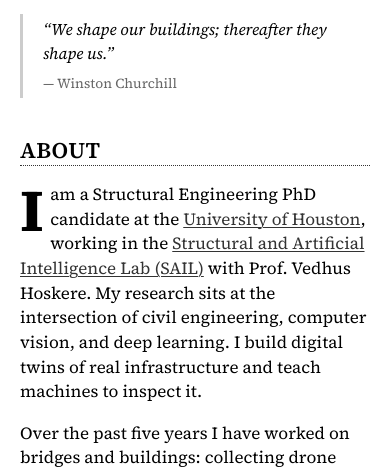
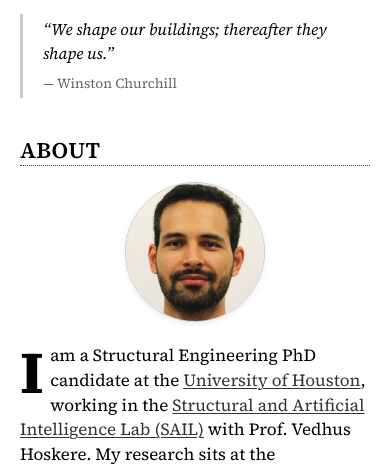
Before and after one commit to asadjan1801/asadrahman.org, a plain HTML site: page index.html in a window 390 px wide. Shown: the part 646-1115 px from the top of the page. Drawn offline with nearby package versions, Linux system fonts and the light colour scheme.

Commit message:
Add headshot and favicon

```diff
--- a/index.html
+++ b/index.html
@@ -11,6 +11,9 @@
 <meta property="og:description" content="Structural Engineering PhD candidate. Digital twins, seismic hazard, deep learning for structures." />
 <meta property="og:type" content="website" />
 <meta property="og:url" content="https://asadrahman.org/" />
+
+<link rel="icon" type="image/svg+xml" href="favicon.svg" />
+<link rel="apple-touch-icon" href="favicon.svg" />
 
 <link rel="preconnect" href="https://fonts.googleapis.com" />
 <link rel="preconnect" href="https://fonts.gstatic.com" crossorigin />
@@ -73,6 +76,7 @@
 
     <section id="about">
       <h2>About</h2>
+      <img class="portrait" src="Head_shot.jpg" alt="Asad Ur Rahman" width="180" height="180" />
       <p class="lede"><span class="dropcap">I</span> am a Structural Engineering PhD candidate at the <a href="https://www.uh.edu/">University of Houston</a>, working in the <a href="https://www.hoskere.com/">Structural and Artificial Intelligence Lab (SAIL)</a> with Prof. Vedhus Hoskere. My research sits at the intersection of civil engineering, computer vision, and deep learning. I build digital twins of real infrastructure and teach machines to inspect it.</p>
 
       <p>Over the past five years I have worked on bridges and buildings: collecting drone imagery of railway bridges in Houston, training transformer-based segmentation models on synthetic point clouds, and assessing seismic hazard for hydropower and housing projects across Pakistan. Before Houston I earned an M.S. from the <a href="https://nust.edu.pk/">National University of Science and Technology</a> in Islamabad and a B.E. in Civil Engineering from <a href="https://uetpeshawar.edu.pk/">UET Peshawar</a>.</p>
--- a/styles.css
+++ b/styles.css
@@ -301,6 +301,29 @@ body {
   font-family: var(--serif);
 }
 
+/* ---------- Portrait ---------- */
+.portrait {
+  float: right;
+  width: 160px;
+  height: 160px;
+  border-radius: 50%;
+  object-fit: cover;
+  margin: 0.25em 0 1em 1.5em;
+  border: 1px solid var(--rule);
+  box-shadow: 0 2px 6px rgba(0,0,0,0.08);
+  shape-outside: circle(50%);
+}
+@media (max-width: 560px) {
+  .portrait {
+    float: none;
+    display: block;
+    margin: 0 auto 1.25em;
+    width: 140px;
+    height: 140px;
+    shape-outside: none;
+  }
+}
+
 /* ---------- Lede & drop cap ---------- */
 .lede { font-size: 1em; }
 .dropcap {
```
Also changed, not shown: Head_shot.jpg (added), favicon.svg (added).
